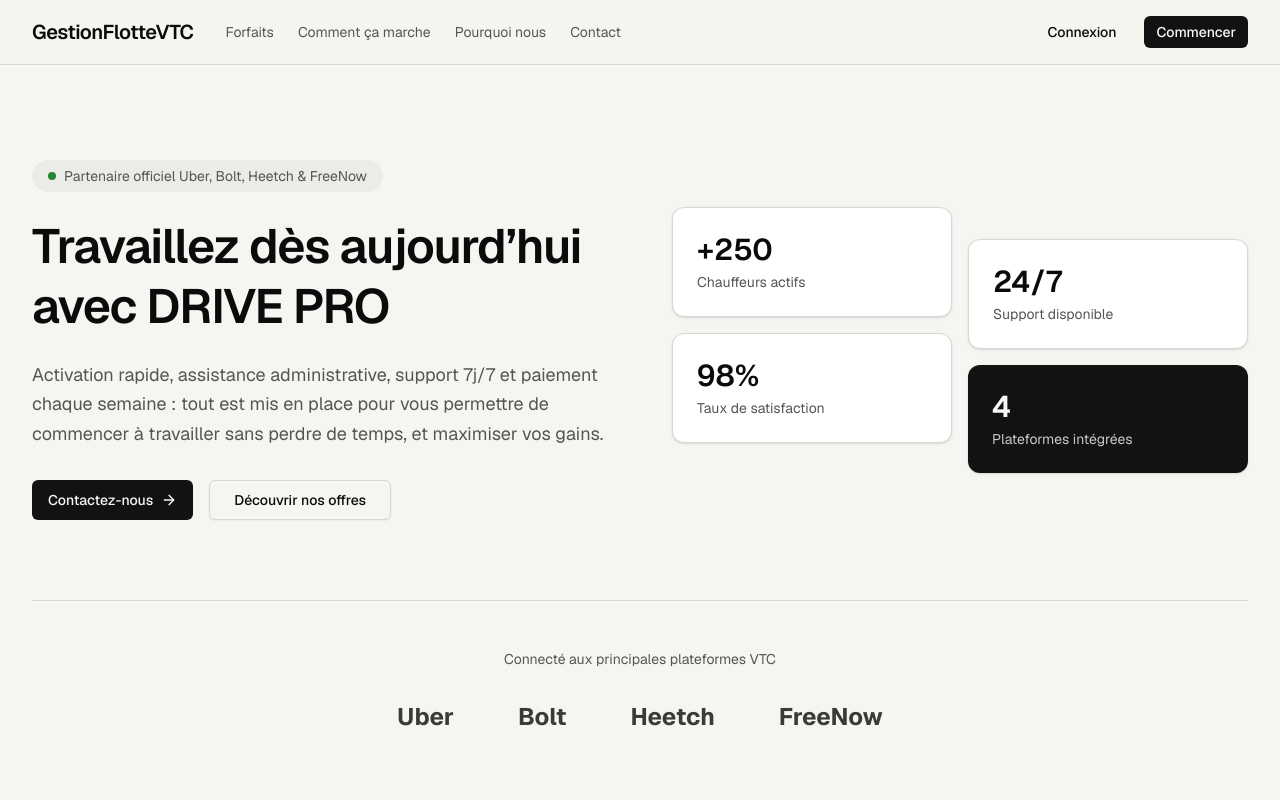
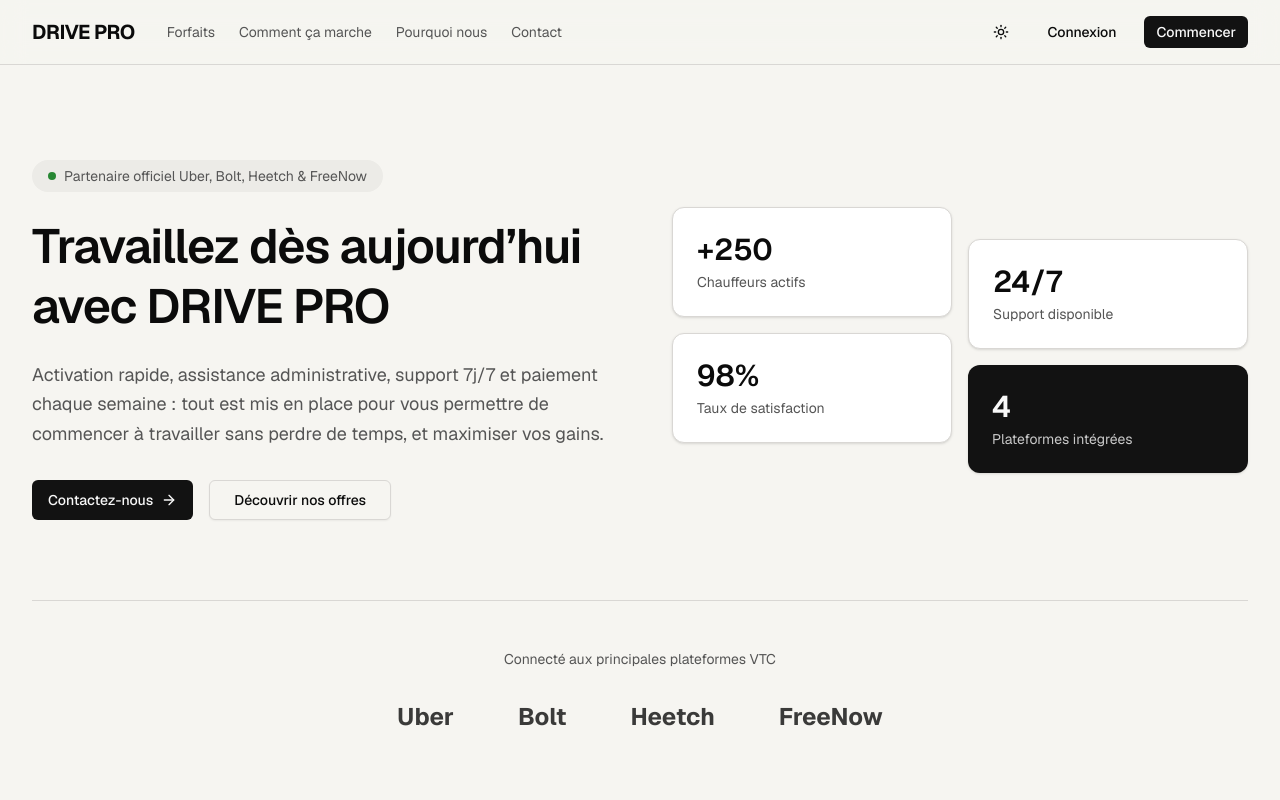
Before and after one commit to karimbdwrk/gestionflottevtc, a Next.js app: page / in a window 1280 px wide. Shown: the top 800 px of the page. Built offline with nearby package versions, Linux system fonts and the light colour scheme.

Commit message:
feat: ajouter le composant ThemeToggle dans l'en-tête et améliorer le style du lien principal

```diff
--- a/components/header.tsx
+++ b/components/header.tsx
@@ -4,6 +4,7 @@ import { useState } from "react"
 import Link from "next/link"
 import { Menu, X } from "lucide-react"
 import { Button } from "@/components/ui/button"
+import { ThemeToggle } from "@/components/theme-toggle"
 
 export function Header() {
   const [mobileMenuOpen, setMobileMenuOpen] = useState(false)
@@ -13,8 +14,8 @@ export function Header() {
       <nav className="mx-auto max-w-7xl px-4 sm:px-6 lg:px-8">
         <div className="flex h-16 items-center justify-between">
           <div className="flex items-center gap-8">
-            <Link href="/" className="text-xl font-semibold tracking-tight text-foreground">
-              GestionFlotteVTC
+            <Link href="/" className="text-xl font-bold tracking-tight text-foreground">
+              DRIVE PRO
             </Link>
             <div className="hidden md:flex items-center gap-6">
               <Link href="#forfaits" className="text-sm text-muted-foreground hover:text-foreground transition-colors">
@@ -32,6 +33,7 @@ export function Header() {
             </div>
           </div>
           <div className="hidden md:flex items-center gap-4">
+            <ThemeToggle />
             <Button variant="ghost" size="sm">
               Connexion
             </Button>
@@ -39,13 +41,16 @@ export function Header() {
               Commencer
             </Button>
           </div>
+          <div className="md:hidden flex items-center gap-1">
+            <ThemeToggle />
             <button
               type="button"
-            className="md:hidden p-2 text-muted-foreground hover:text-foreground"
+              className="p-2 text-muted-foreground hover:text-foreground"
               onClick={() => setMobileMenuOpen(!mobileMenuOpen)}
             >
               {mobileMenuOpen ? <X className="h-5 w-5" /> : <Menu className="h-5 w-5" />}
             </button>
+          </div>
         </div>
         {mobileMenuOpen && (
           <div className="md:hidden py-4 border-t border-border">
```
Lines whose indentation alone changed are shown as unchanged.
